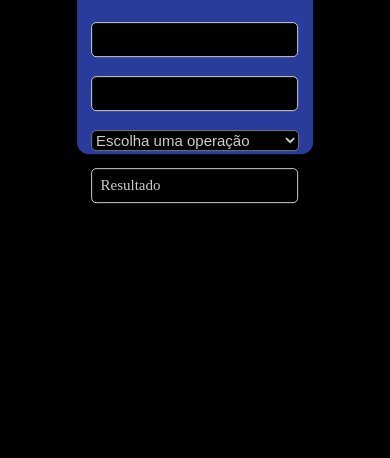
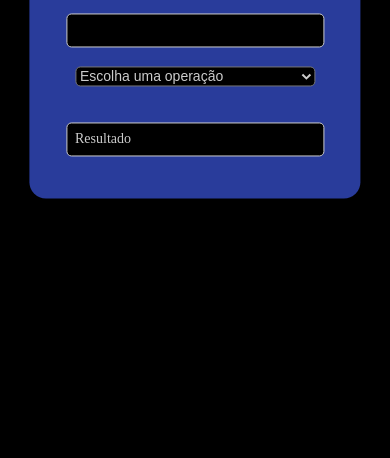
Before and after one commit to Vivian-Santana/Calculadora, a plain HTML site: page index.html in a window 390 px wide. Shown: the part 386-844 px from the top of the page. Drawn offline with Linux system fonts and the light colour scheme.

Commit message:
responsividade

```diff
--- a/calculadora.css
+++ b/calculadora.css
@@ -14,17 +14,16 @@
 
     /*Move a div de volta em 50% de sua largura e altura, alinhando-a perfeitamente ao centro.*/
     transform: translate(-50%, -50%);
-
     display:flex;
     align-items: center;
     justify-content: space-around;
     flex-direction: column;
     background-color: rgb(41, 60, 155);
-    width: 5cm;
-    height: 5cm;
+    width: 80%; /* Alterado para largura relativa */
+    max-width: 300px; /* Limita a largura máxima */
+    height: auto; /* Altura ajustada automaticamente */
     border: #000000;
     border-radius: 5%;
-    border: 2cm;
     padding: 6%;
 }
 
@@ -38,7 +37,7 @@ p{
 }
 
 input[type='text']{
-    width:5cm;
+    width:100%; /* Largura total */
     padding:8px;
     margin-bottom:0.5cm;
     border-radius:5px;
@@ -46,9 +45,9 @@ input[type='text']{
 }
 
 #operacao{
-    width: 5.5cm;
+    width: 100%; /* Largura total */
     border-radius:5px;
-    margin-bottom: 0.cm;
+    margin-bottom: 0.5cm; /* Ajustado para margem uniforme */
     color: #ccc;
     background-color: #000000;
 }
@@ -61,7 +60,7 @@ select option{
 }
 
 #resultado{
-    width:5cm;
+    width:100%; /* Largura total */
     padding:8px;
     margin-bottom:0.7cm;
     border-radius:5px;
@@ -75,3 +74,23 @@ select option{
     padding: 5px;
     margin: 5px;
 }
+
+/*Aplicação da responsividade*/
+
+@media screen and (max-width: 768px) { /* Mídia query para smartphones */
+    .calculadora {
+        width: 90%; /* Largura relativa ajustada */
+        padding: 4%; /* Padding ajustado */
+    }
+
+    p {
+        font-size: 16px; /* Tamanho da fonte reduzido */
+    }
+
+    input[type='text'],
+    #operacao,
+    #resultado {
+        width:80%;
+        font-size: 14px; /* Tamanho da fonte reduzido */
+    }
+}
```
